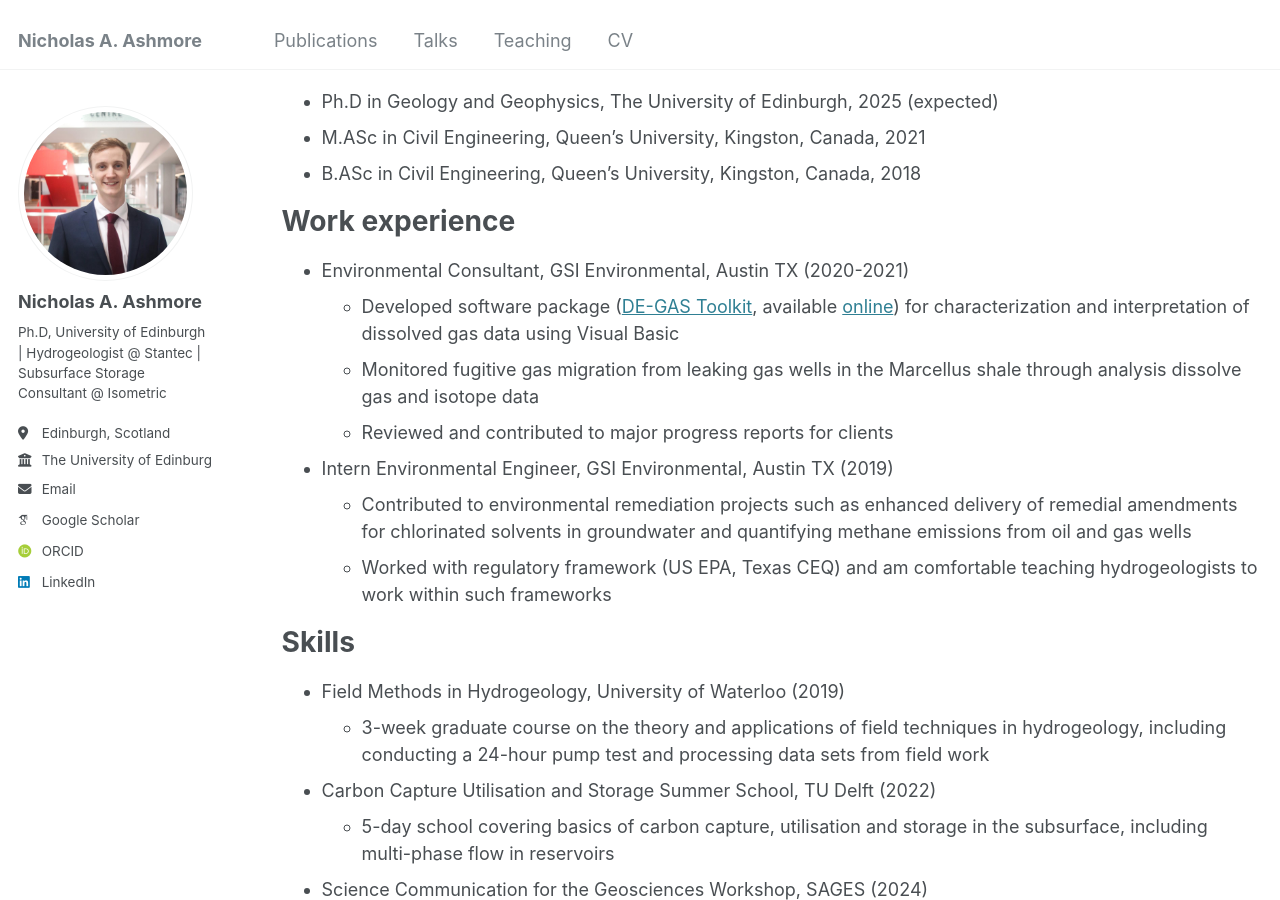
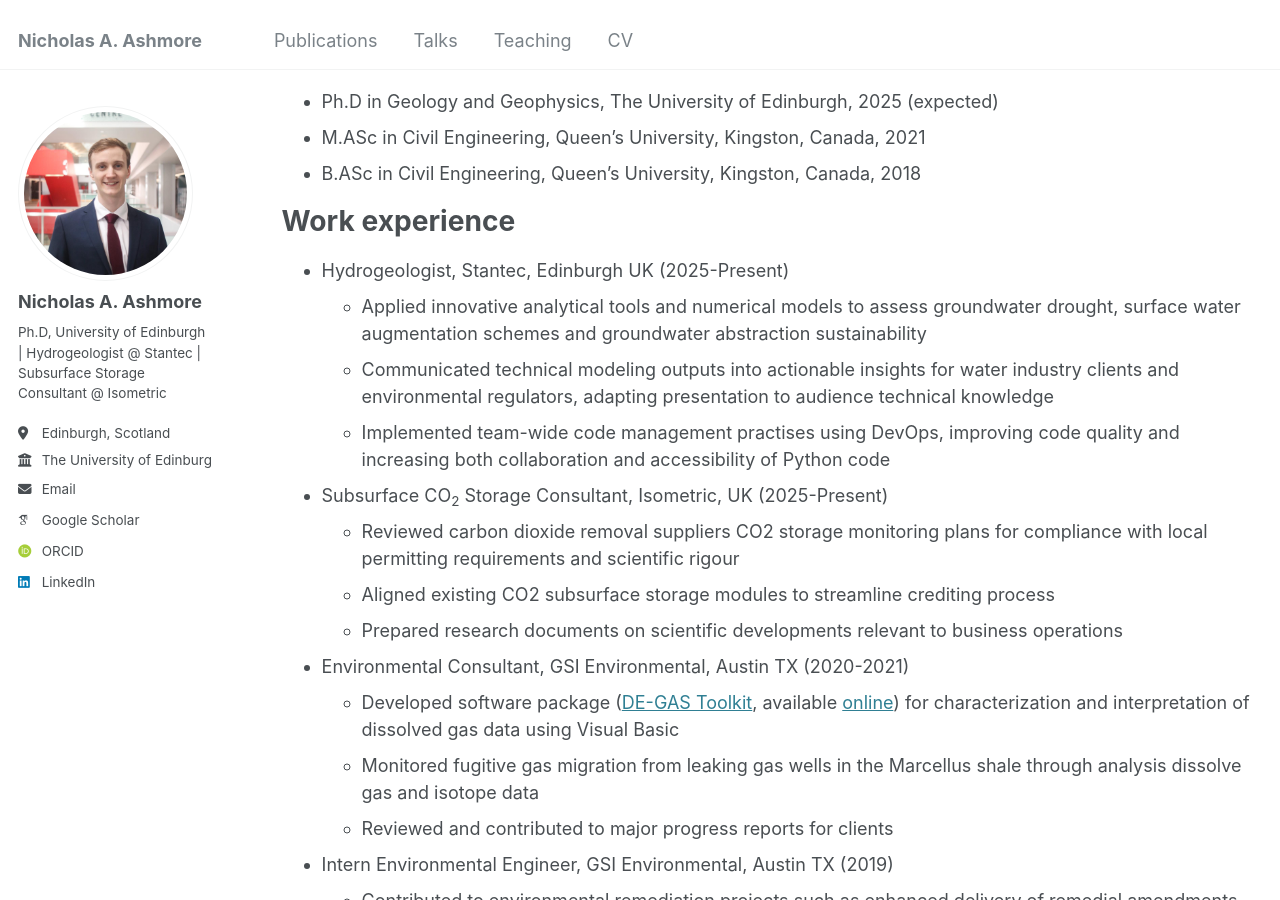
Before and after one commit to nashmore-edi/nashmore-edi.github.io, a Jekyll site: the page built from _pages/cv.md, in a window 1280 px wide and 900 px high, scrolled down 687 px. Built offline with Jekyll 4.4.1, drawn with Linux system fonts in a browser that asks for light colours; some web fonts are replaced; a file with an impossible date is left out.

Commit message:
Updated CV entries

```diff
--- a/_pages/cv.md
+++ b/_pages/cv.md
@@ -20,6 +20,17 @@ Education
 
 Work experience
 ======
+* Hydrogeologist, Stantec, Edinburgh UK (2025-Present)
+  * Applied innovative analytical tools and numerical models to assess groundwater drought, surface water augmentation schemes and groundwater abstraction sustainability
+  * Communicated technical modeling outputs into actionable insights for water industry clients and environmental regulators, adapting presentation to audience technical knowledge
+  * Implemented team-wide code management practises using DevOps, improving code quality and increasing both collaboration and accessibility of Python code
+
+* Subsurface CO<sub>2</sub> Storage Consultant, Isometric, UK (2025-Present)
+  * Reviewed carbon dioxide removal suppliers CO2 storage monitoring plans for compliance with local permitting requirements and scientific rigour
+  * Aligned existing CO2 subsurface storage modules to streamline crediting process
+  * Prepared research documents on scientific developments relevant to business operations
+
+
 * Environmental Consultant, GSI Environmental, Austin TX (2020-2021)
   * Developed software package ([DE-GAS Toolkit](/publication/2022-Calculation-of-gas-ratios), available [online](https://www.gsienv.com/software/other-models-and-tools/de-gas-toolkit/)) for characterization and interpretation of dissolved gas data using Visual Basic
   * Monitored fugitive gas migration from leaking gas wells in the Marcellus shale through analysis dissolve gas and isotope data
```
